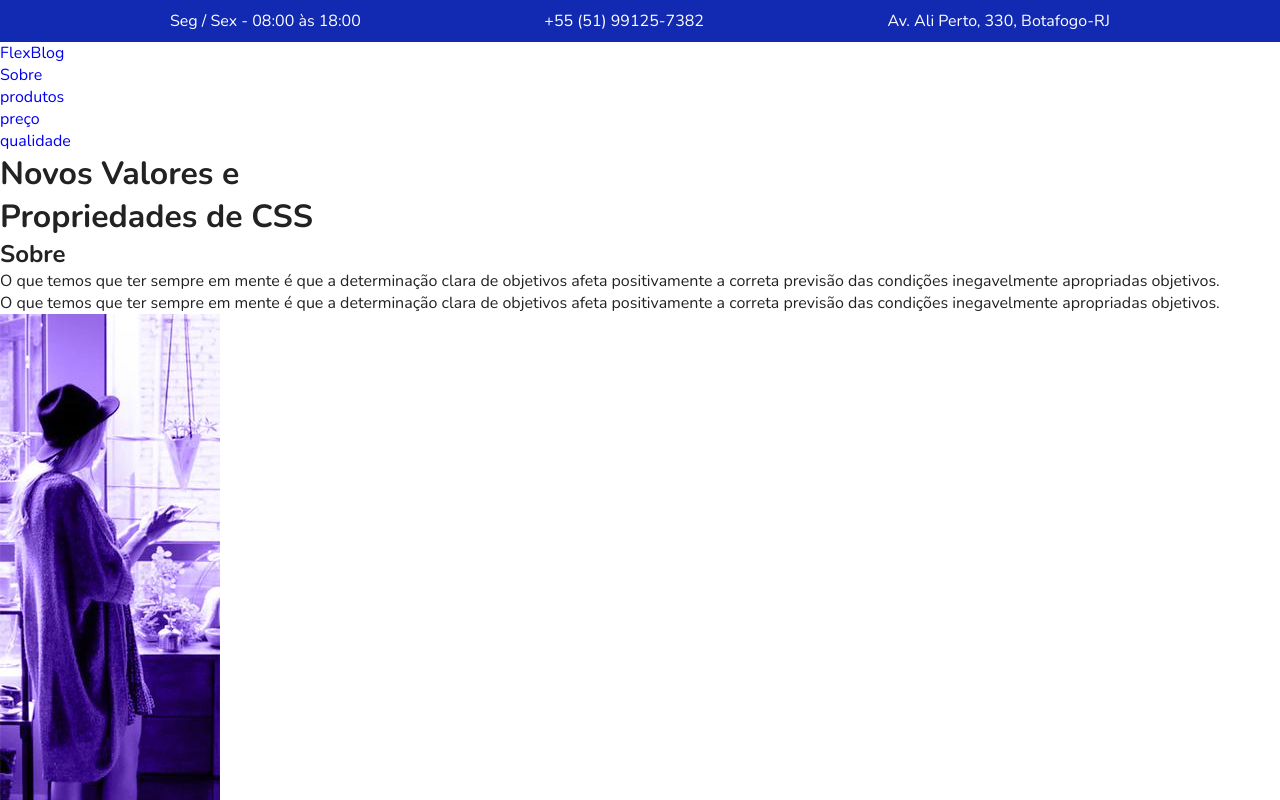
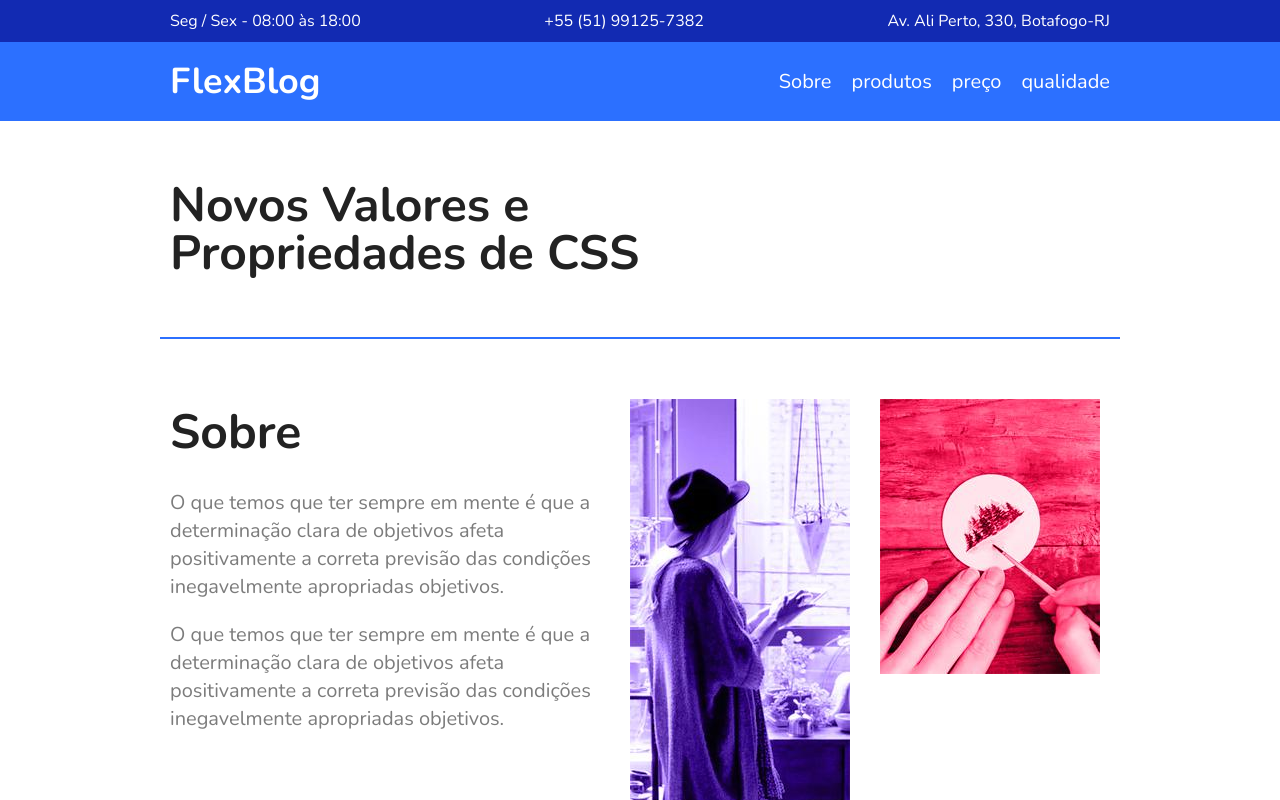
Before and after one commit to Guimartinssilva/FlexBlog, a plain HTML site: page index.html in a window 1280 px wide. Shown: the top 800 px of the page. Drawn offline with nearby package versions, Linux system fonts and the light colour scheme.

Commit message:
Menu e Sobre

```diff
--- a/index.html
+++ b/index.html
@@ -25,7 +25,7 @@
       <div class="menu-logo">
         <a href="./">FlexBlog</a>
       </div>
-      <nav>
+      <nav class="menu-nav">
         <ul>
           <li><a href="./sobre">Sobre</a></li>
           <li><a href="./produtos">produtos</a></li>
--- a/style.css
+++ b/style.css
@@ -4,39 +4,39 @@ h2,
 p,
 ul,
 li,
-a{
+a {
   margin: 0px;
   padding: 0px;
 }
 
-body{
+body {
   font-family: "Nunito", Arial, Helvetica, sans-serif;
   color: #222222;
 }
 
-li{
+li {
   list-style: none;
 }
 
-a{
+a {
   text-decoration: none;
 }
 
-img{
+img {
   display: block;
   max-width: 100%;
 }
 
-*{
+* {
   box-sizing: border-box;
 }
 
-.superinfo-bg{
+.superinfo-bg {
   background: #122ab2;
   color: white;
 }
 
-.superinfo{
+.superinfo {
   max-width: 960px;
   margin: 0 auto;
   display: flex;
@@ -46,10 +46,89 @@ img{
 }
 
 .superinfo p,
-.superinfo a{
+.superinfo a {
   margin: 0 10px 10px 10px;
 }
 
-.superinfo-bg a{
+.superinfo-bg a {
   color: white;
 }
+
+.menu-bg {
+  background: #2c70ff;
+}
+
+.menu {
+  max-width: 960px;
+  margin: 0 auto;
+  padding: 15px 0;
+  display: flex;
+  flex-wrap: wrap;
+  justify-content: space-between;
+  align-items: center;
+}
+
+.menu a {
+  color: white;
+}
+
+.menu-logo a {
+  font-size: 2.25em;
+  font-weight: bold;
+  margin: 0 10px;
+}
+
+.menu-nav ul {
+  display: flex;
+  flex-wrap: wrap;
+}
+
+.menu-nav a {
+  font-size: 1.25em;
+  display: block;
+  padding: 10px;
+}
+
+.menu-nav a:hover {
+  color: #122ab2;
+}
+
+.introducao {
+  font-size: 3em;
+  line-height: 1;
+  max-width: 960px;
+  margin: 0 auto;
+  padding: 60px 10px;
+}
+
+.sobre {
+  border-top: 2px solid #2c70ff;
+  border-bottom: 2px solid #2c70ff;
+  max-width: 960px;
+  margin: 0 auto;
+  padding: 60px 0;
+  display: flex;
+  flex-wrap: wrap;
+}
+
+.sobre-info {
+  flex: 2 1 300px;
+  margin: 0 10px;
+}
+
+.sobre-info h1 {
+  font-size: 3em;
+  margin-bottom: 0.5em;
+}
+
+.sobre-info p {
+  font-size: 1.25em;
+  line-height: 1.4;
+  margin-bottom: 1em;
+  color: #7c7c7c;
+}
+
+.sobre-img {
+  flex: 1 1 160px;
+  margin: 0 10px;
+}
```
